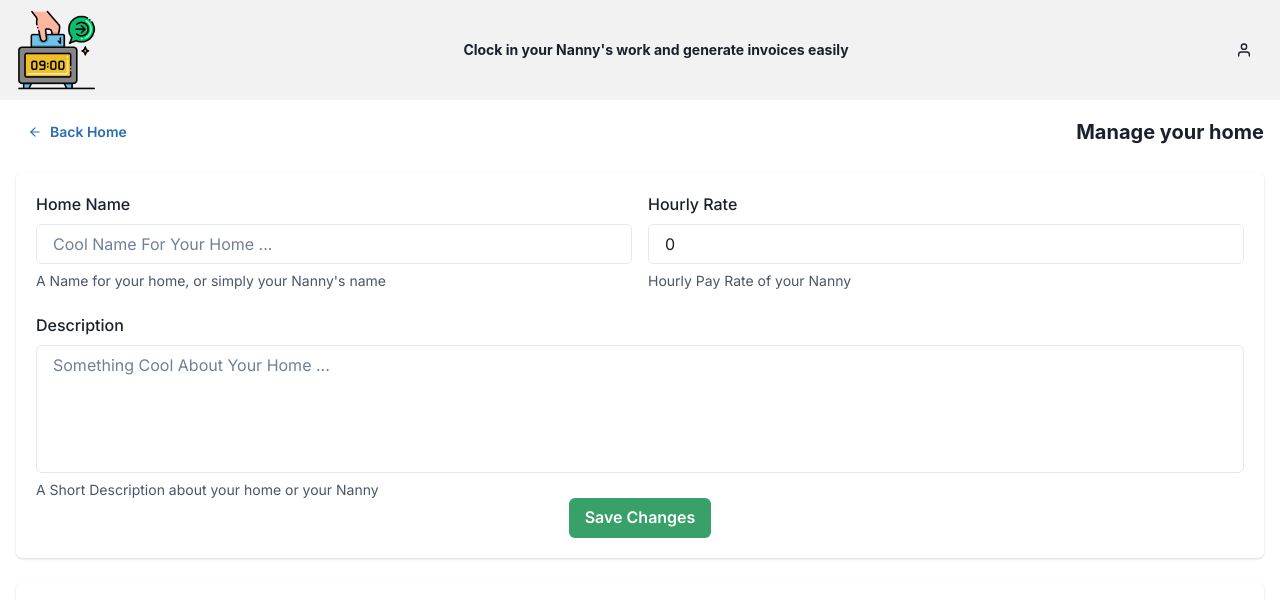
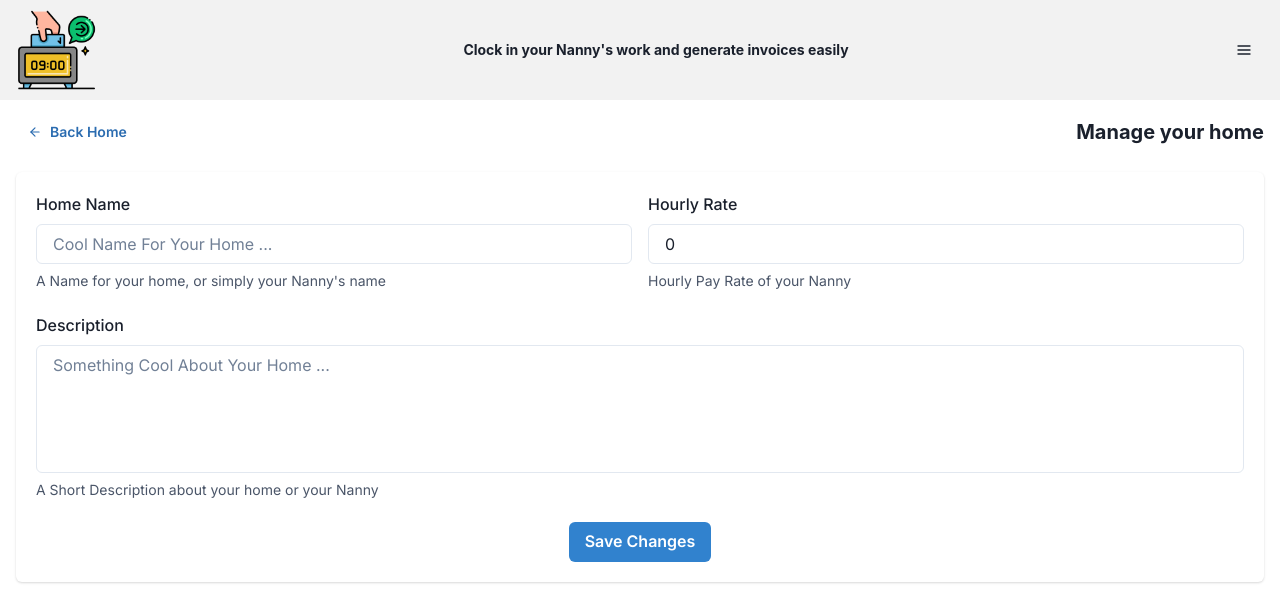
Before and after one commit to satshree/nanni-clock, a Next.js app: page /home/settings in a window 1280 px wide. Shown: the top 600 px of the page. Built offline with nearby package versions, Linux system fonts and the light colour scheme; no server answers; the database is empty; sample sign-in values are in the browser's storage.

Commit message:
add home function

```diff
--- a/src/app/home/layout.tsx
+++ b/src/app/home/layout.tsx
@@ -1,6 +1,6 @@
 "use client";
 
-import { ReactNode } from "react";
+import { ReactNode, useState } from "react";
 import Image from "next/image";
 import { useRouter } from "next/navigation";
 import {
@@ -15,8 +15,8 @@ import {
   useToast,
   Text,
 } from "@chakra-ui/react";
-import { FiUser, FiSettings, FiLogOut } from "react-icons/fi";
-import { TbCode } from "react-icons/tb";
+import { FiUser, FiSettings, FiLogOut, FiMenu } from "react-icons/fi";
+import { TbCode, TbHomePlus } from "react-icons/tb";
 
 import { endSession } from "@/utils";
 import { loadAuthStateFromLocalStorage } from "@/utils/storage";
@@ -25,12 +25,15 @@ import "react-datepicker/dist/react-datepicker.css";
 import "react-day-picker/dist/style.css";
 
 import logo from "@/assets/img/logo.png";
+import AddHomeModal from "@/components/AddHomeModal";
 
 function Layout({ children }: { children: ReactNode }) {
   const auth = loadAuthStateFromLocalStorage();
 
   const toast = useToast();
   const router = useRouter();
+
+  const [addHome, toggleHomeModal] = useState(false);
 
   if (auth.token === "") {
     toast({
@@ -70,11 +73,19 @@ function Layout({ children }: { children: ReactNode }) {
               ml="0.5rem"
               as={IconButton}
               variant="ghost"
-              icon={<FiUser />}
+              icon={<FiMenu />}
             ></MenuButton>
             <MenuList>
               <MenuItem icon={<FiUser />}>
                 <span suppressHydrationWarning>{getDisplayName()}</span>
+              </MenuItem>
+              {auth.token !== "" ? (
+                <>
+                  <MenuItem
+                    icon={<TbHomePlus />}
+                    onClick={() => toggleHomeModal(true)}
+                  >
+                    Add Home
                   </MenuItem>
                   <MenuItem
                     icon={<FiSettings />}
@@ -82,6 +93,8 @@ function Layout({ children }: { children: ReactNode }) {
                   >
                     Settings
                   </MenuItem>
+                </>
+              ) : null}
               <MenuItem icon={<FiLogOut />} onClick={endSession}>
                 Logout
               </MenuItem>
@@ -101,6 +114,8 @@ function Layout({ children }: { children: ReactNode }) {
           </Text>
         </Flex>
       </Box>
+
+      <AddHomeModal open={addHome} onClose={() => toggleHomeModal(false)} />
     </>
   );
 }
--- a/src/app/home/page.tsx
+++ b/src/app/home/page.tsx
@@ -163,6 +163,11 @@ function Home() {
                           {h.name}
                         </MenuItem>
                       ))}
+                      {/* <MenuItem isDisabled={true}>
+                        <Center>
+                          <Text fontSize="smaller">Add new from menu bar</Text>
+                        </Center>
+                      </MenuItem> */}
                     </MenuList>
                   </Menu>
                 </Flex>
--- a/src/app/home/settings/page.tsx
+++ b/src/app/home/settings/page.tsx
@@ -32,13 +32,14 @@ import {
 } from "@chakra-ui/react";
 import { FiArrowLeft, FiTrash, FiUserPlus } from "react-icons/fi";
 
-import { FamilyType } from "@/types";
+import { DataType, FamilyType, HomeType } from "@/types";
 import { addFamily, getFamily, removeFamily, setHome } from "@/firebase/data";
 import {
   loadActiveHomeFromLocalStorage,
   loadAuthStateFromLocalStorage,
 } from "@/utils/storage";
 import ConfirmDelete from "@/components/ConfirmDelete";
+import HomeForm from "@/components/HomeForm";
 
 function Settings() {
   const router = useRouter();
@@ -49,14 +50,6 @@ function Settings() {
 
   const [formLoading, setFormLoading] = useState(false);
   const [listLoading, setListLoading] = useState(false);
-
-  const [home, setHomeData] = useState(activeHome.name);
-  const [homeError, setHomeError] = useState("");
-
-  const [description, setDescription] = useState(activeHome.description);
-
-  const [hourlyRate, setHourlyRate] = useState(activeHome.hourlyRate);
-  const [hourlyRateError, setHourlyRateError] = useState("");
 
   const [familyList, setFamilyList] = useState<FamilyType[]>([]);
 
@@ -74,44 +67,19 @@ function Settings() {
   const fetchFamily = async () =>
     setFamilyList(await getFamily(activeHome.id || ""));
 
-  const onHomeChange = (e: ChangeEvent<HTMLInputElement>) => {
-    setHomeData(e.target.value);
-    setHomeError("");
-  };
-
-  const onHourlyRateChange = (e: ChangeEvent<HTMLInputElement>) => {
-    setHourlyRate(parseFloat(e.target.value));
-    setHourlyRateError("");
-  };
-
   const onNewFamilyChange = (e: ChangeEvent<HTMLInputElement>) => {
     setNewFamily(e.target.value);
     setNewFamilyError("");
   };
 
-  const handleSubmit = async (e: FormEvent) => {
-    e.preventDefault();
-
-    let proceed = true;
-
-    if (home === "") {
-      setHomeError("Home Name is required!");
-      proceed = false;
-    }
-
-    if (Number.isNaN(hourlyRate) || hourlyRate === 0.0) {
-      setHourlyRateError("Hourly Rate is required!");
-      proceed = false;
-    }
-
-    if (proceed) {
+  const handleSubmit = async (data: HomeType) => {
     setFormLoading(true);
 
     try {
       await setHome(activeHome.id || "", {
-          name: home,
-          hourlyRate,
-          description,
+        name: data.name,
+        hourlyRate: data.hourlyRate,
+        description: data.description,
       });
 
       toast({
@@ -134,7 +102,6 @@ function Settings() {
     }
 
     setFormLoading(false);
-    }
   };
 
   const addFamilySubmit = async (e: FormEvent) => {
@@ -224,60 +191,12 @@ function Settings() {
       <br />
       <Card>
         <CardBody>
-          <form onSubmit={handleSubmit}>
-            <SimpleGrid columns={{ sm: 1, md: 2 }} gap="1rem">
-              <FormControl isInvalid={homeError !== ""}>
-                <FormLabel>Home Name</FormLabel>
-                <Input
-                  placeholder="Cool Name For Your Home ..."
-                  value={home}
-                  onChange={onHomeChange}
+          <HomeForm
+            add={false}
+            data={activeHome}
+            loading={formLoading}
+            onSubmit={handleSubmit}
           />
-                {homeError ? (
-                  <FormErrorMessage>{homeError}</FormErrorMessage>
-                ) : (
-                  <FormHelperText>
-                    A Name for your home, or simply your Nanny's name
-                  </FormHelperText>
-                )}
-              </FormControl>
-              <FormControl isInvalid={hourlyRateError !== ""}>
-                <FormLabel>Hourly Rate</FormLabel>
-                <Input
-                  type="number"
-                  step="0.1"
-                  min={0}
-                  placeholder="Hourly Rate for Nanny ..."
-                  value={hourlyRate}
-                  onChange={onHourlyRateChange}
-                />
-                {hourlyRateError ? (
-                  <FormErrorMessage>{hourlyRateError}</FormErrorMessage>
-                ) : (
-                  <FormHelperText>Hourly Pay Rate of your Nanny</FormHelperText>
-                )}
-              </FormControl>
-            </SimpleGrid>
-            <br />
-            <FormControl>
-              <FormLabel>Description</FormLabel>
-              <Textarea
-                placeholder="Something Cool About Your Home ..."
-                value={description}
-                onChange={(e) => setDescription(e.target.value)}
-                rows={5}
-                resize="none"
-              ></Textarea>
-              <FormHelperText>
-                A Short Description about your home or your Nanny
-              </FormHelperText>
-            </FormControl>
-            <Center>
-              <Button type="submit" colorScheme="green" isLoading={formLoading}>
-                Save Changes
-              </Button>
-            </Center>
-          </form>
         </CardBody>
       </Card>
       <br />
--- /dev/null
+++ b/src/components/AddHomeModal/index.tsx
@@ -0,0 +1,93 @@
+import React, { useEffect, useState } from "react";
+import {
+  Modal,
+  ModalBody,
+  ModalCloseButton,
+  ModalContent,
+  ModalHeader,
+  ModalOverlay,
+  useToast,
+} from "@chakra-ui/react";
+
+import { HomeType } from "@/types";
+import { addHome } from "@/firebase/data";
+import HomeForm from "../HomeForm";
+
+interface ModalProps {
+  open: boolean;
+  onClose: () => void;
+  // fetch: () => void;
+}
+
+const dummyHomeData: HomeType = {
+  name: "",
+  hourlyRate: 0,
+  description: "",
+};
+
+function AddHomeModal(props: ModalProps) {
+  const toast = useToast();
+
+  const [open, setOpen] = useState(false);
+  const [loading, setLoading] = useState(false);
+
+  useEffect(() => setOpen(props.open), [props.open]);
+
+  const handleSubmit = async (data: HomeType) => {
+    setLoading(true);
+
+    try {
+      await addHome({
+        name: data.name,
+        hourlyRate: data.hourlyRate,
+        description: data.description,
+      });
+
+      // props.fetch();
+      props.onClose();
+
+      toast({
+        title: "New home added",
+        status: "info",
+        variant: "left-accent",
+        isClosable: true,
+        position: "bottom-left",
+      });
+    } catch (error) {
+      console.log("ERROR", error);
+
+      toast({
+        title: "Something went wrong",
+        status: "error",
+        variant: "left-accent",
+        isClosable: true,
+        position: "bottom-left",
+      });
+    }
+
+    setLoading(false);
+  };
+
+  return (
+    <>
+      <Modal isOpen={open} onClose={props.onClose} isCentered={true} size="4xl">
+        <ModalOverlay />
+        <ModalContent>
+          <ModalHeader>Add New Home</ModalHeader>
+          <ModalCloseButton isDisabled={loading} />
+          <ModalBody>
+            <HomeForm
+              data={dummyHomeData}
+              add={true}
+              onSubmit={handleSubmit}
+              loading={loading}
+            />
+            <br />
+          </ModalBody>
+        </ModalContent>
+      </Modal>
+    </>
+  );
+}
+
+export default AddHomeModal;
--- /dev/null
+++ b/src/components/HomeForm/index.tsx
@@ -0,0 +1,140 @@
+import { ChangeEvent, FormEvent, useEffect, useState } from "react";
+
+import { HomeType } from "@/types";
+import {
+  SimpleGrid,
+  FormControl,
+  FormLabel,
+  Input,
+  FormErrorMessage,
+  FormHelperText,
+  Textarea,
+  Center,
+  Button,
+  Flex,
+} from "@chakra-ui/react";
+
+interface HomeFormProps {
+  data: HomeType;
+  add: boolean;
+  loading: boolean;
+  onSubmit: (data: HomeType) => void;
+}
+
+function HomeForm(props: HomeFormProps) {
+  const [loading, setLoading] = useState(false);
+
+  const [home, setHomeData] = useState("");
+  const [homeError, setHomeError] = useState("");
+
+  const [description, setDescription] = useState("");
+
+  const [hourlyRate, setHourlyRate] = useState(0.0);
+  const [hourlyRateError, setHourlyRateError] = useState("");
+
+  useEffect(() => setLoading(props.loading), [props.loading]);
+  useEffect(() => setHomeData(props.data.name), [props.data.name]);
+  useEffect(
+    () => setHourlyRate(props.data.hourlyRate),
+    [props.data.hourlyRate]
+  );
+  useEffect(
+    () => setDescription(props.data.description),
+    [props.data.description]
+  );
+
+  const onHomeChange = (e: ChangeEvent<HTMLInputElement>) => {
+    setHomeData(e.target.value);
+    setHomeError("");
+  };
+
+  const onHourlyRateChange = (e: ChangeEvent<HTMLInputElement>) => {
+    setHourlyRate(parseFloat(e.target.value));
+    setHourlyRateError("");
+  };
+
+  const handleSubmit = async (e: FormEvent) => {
+    e.preventDefault();
+
+    let proceed = true;
+
+    if (home === "") {
+      setHomeError("Home Name is required!");
+      proceed = false;
+    }
+
+    if (Number.isNaN(hourlyRate) || hourlyRate === 0.0) {
+      setHourlyRateError("Hourly Rate is required!");
+      proceed = false;
+    }
+
+    if (proceed)
+      props.onSubmit({ ...props.data, name: home, hourlyRate, description });
+  };
+
+  return (
+    <>
+      <form onSubmit={handleSubmit}>
+        <SimpleGrid columns={{ sm: 1, md: 2 }} gap="1rem">
+          <FormControl isInvalid={homeError !== ""}>
+            <FormLabel>Home Name</FormLabel>
+            <Input
+              placeholder="Cool Name For Your Home ..."
+              value={home}
+              onChange={onHomeChange}
+            />
+            {homeError ? (
+              <FormErrorMessage>{homeError}</FormErrorMessage>
+            ) : (
+              <FormHelperText>
+                A Name for your home, or simply your Nanny's name
+              </FormHelperText>
+            )}
+          </FormControl>
+          <FormControl isInvalid={hourlyRateError !== ""}>
+            <FormLabel>Hourly Rate</FormLabel>
+            <Input
+              type="number"
+              step="0.1"
+              min={0}
+              placeholder="Hourly Rate for Nanny ..."
+              value={hourlyRate}
+              onChange={onHourlyRateChange}
+            />
+            {hourlyRateError ? (
+              <FormErrorMessage>{hourlyRateError}</FormErrorMessage>
+            ) : (
+              <FormHelperText>Hourly Pay Rate of your Nanny</FormHelperText>
+            )}
+          </FormControl>
+        </SimpleGrid>
+        <br />
+        <FormControl>
+          <FormLabel>Description</FormLabel>
+          <Textarea
+            placeholder="Something Cool About Your Home ..."
+            value={description}
+            onChange={(e) => setDescription(e.target.value)}
+            rows={5}
+            resize="none"
+          ></Textarea>
+          <FormHelperText>
+            A Short Description about your home or your Nanny
+          </FormHelperText>
+        </FormControl>
+        <br />
+        <Flex align="center" justify={props.add ? "end" : "center"}>
+          <Button
+            type="submit"
+            colorScheme={props.add ? "green" : "blue"}
+            isLoading={loading}
+          >
+            {props.add ? "Add" : "Save Changes"}
+          </Button>
+        </Flex>
+      </form>
+    </>
+  );
+}
+
+export default HomeForm;
--- a/src/types/index.ts
+++ b/src/types/index.ts
@@ -17,6 +17,7 @@ export type HomeType = {
   hourlyRate: number;
   description: string;
   uniqueCode?: string;
+  created?: number;
 };
 
 export type DataType = {
```
Also changed, not shown: src/firebase/data.ts (+12 -8 lines). Lines whose indentation alone changed are shown as unchanged.
